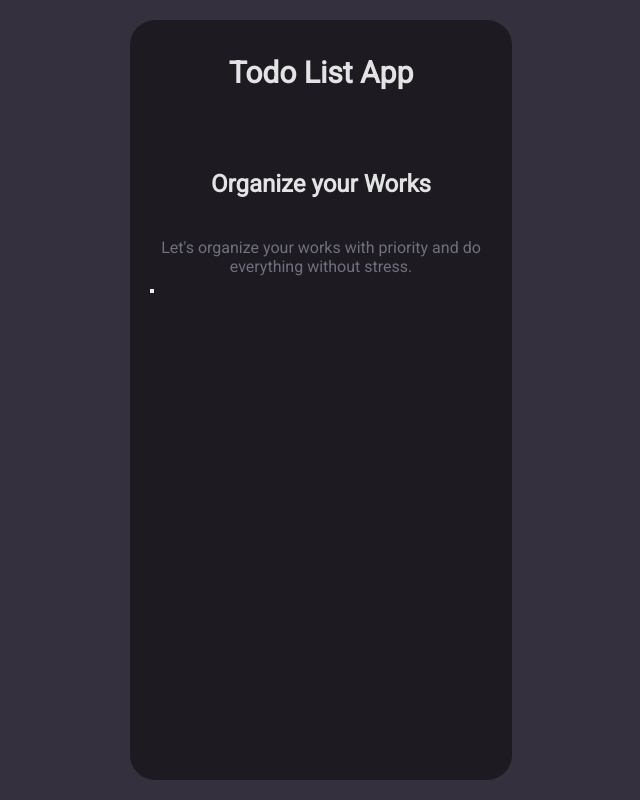
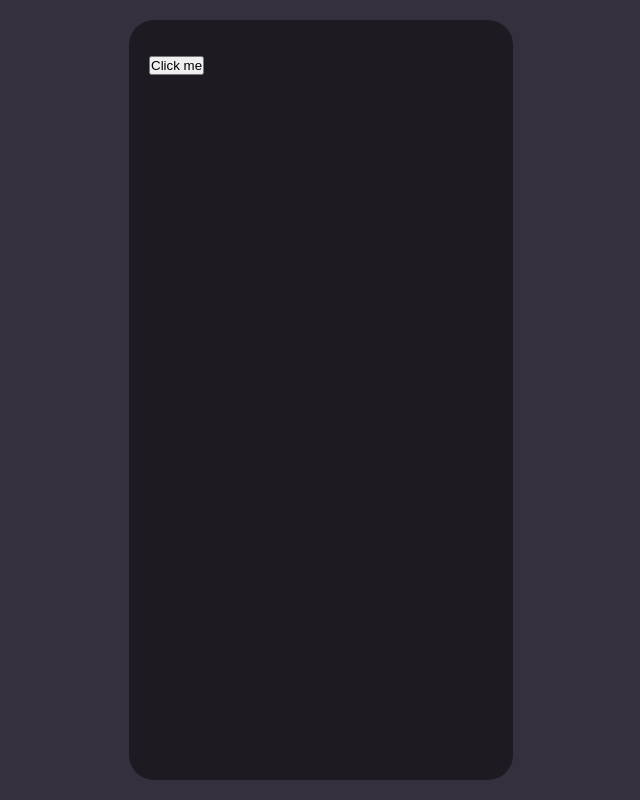
Before and after one commit to devsfer1/Todo-App, a React (Create React App) app: page / in a window 1280 px wide. Shown: the whole page, without its empty margins (319-959 px from the left). Built offline with nearby package versions, Linux system fonts and the light colour scheme; the HTML template or start-up script is replaced by a standard one.

Commit message:
flip effect created

```diff
--- a/src/App.js
+++ b/src/App.js
@@ -1,14 +1,26 @@
-import { useState } from 'react'
-import Home from './components/Home'
-import Button from './components/Button'
+import { useState } from 'react';
+import ReactCardFlip from 'react-card-flip';
+import Home from './components/Home';
+import Button from './components/Button';
 
 function App() {
-  const [showAddTodo, setShowAddTodo] = useState(true);
+  const [isFlipped, setIsFlipped] = useState(false);
+
+  const handleClick = () => {
+    setIsFlipped(!isFlipped);
+  };
+
   return (
-    <div className="container">
-      <Home />
-      <Button />
-    </div>
+    <ReactCardFlip isFlipped={isFlipped} flipDirection="horizontal">
+      <div className="container">
+
+        <button onClick={handleClick}>Click me</button>
+      </div>
+      <div className="container">
+        <Home />
+        <button onClick={handleClick}>Click Me</button>
+      </div>
+    </ReactCardFlip>
   );
 }
 
--- a/src/components/Button.js
+++ b/src/components/Button.js
@@ -1,9 +1,7 @@
 
-const Button = ({ onClick }) => {
+const Button = () => {
   return (
-    <button>
-
-    </button>
+    <button>Click Me</button>
   )
 }
 
--- a/src/index.css
+++ b/src/index.css
@@ -16,8 +16,12 @@ body {
   justify-content: center;
 }
 
+#root {
+  width: 30%;
+}
+
 .container {
-  width: 70%;
+  width: 100%;
   height: 95vh;
   background-color: #1E1A22;
   margin: 0 auto;
```
